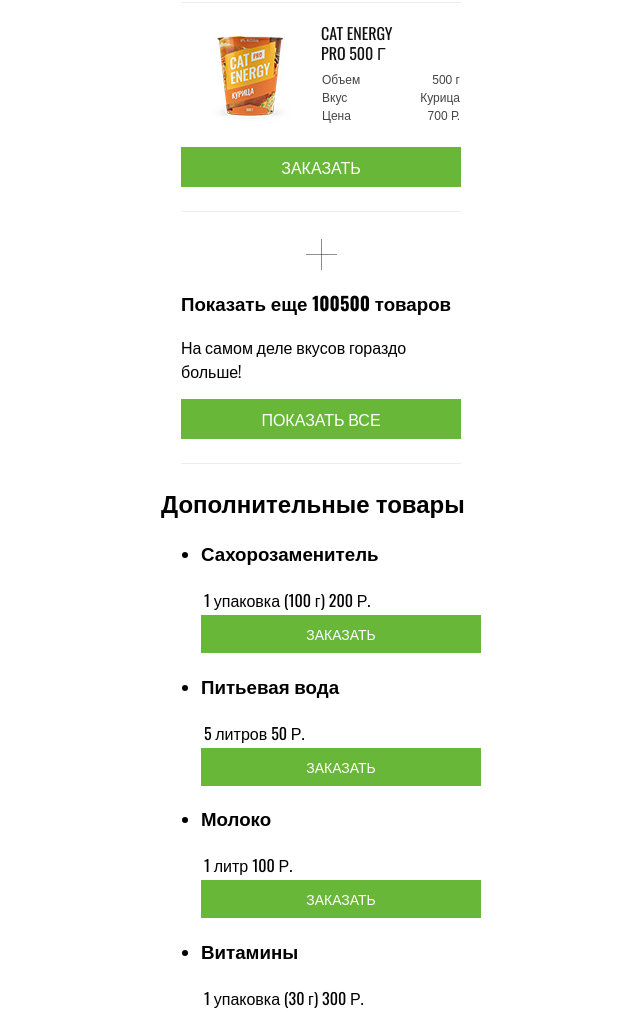
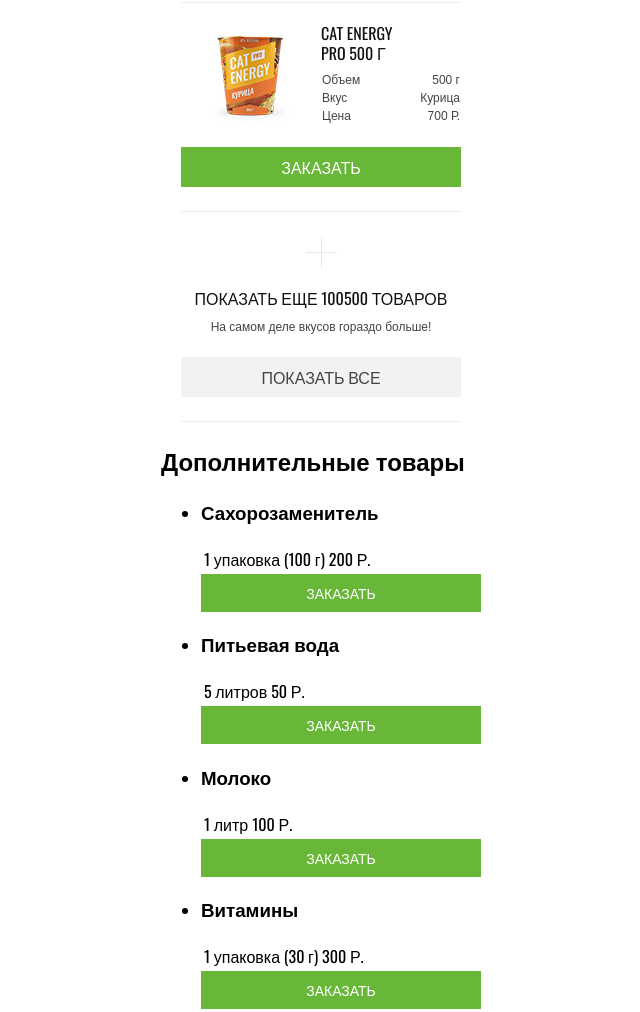
Before and after one commit to uzambara/1049277-cat-energy-17, a website: page source/catalog.html in a window 1280 px wide. Shown: the part 1480-2492 px from the top of the page, without its empty margins (319-959 px from the left). Drawn offline with nearby package versions, Linux system fonts and the light colour scheme; files that its build step writes are made by us from their sources; files whose address does not match are found by name.

Commit message:
Застилизовал карточку товаров "Показать все"

```diff
--- a/source/catalog.html
+++ b/source/catalog.html
@@ -194,9 +194,9 @@
         <li class="catalog-list__item catalog-card catalog-card--show-all">
           <img class="catalog-card__image--show-all" src="./img/icon-plus.svg" alt="Показать все" width="31"
             height="31">
-          <div class="catalog-card__description product-description product-description--show-all">
-            <h3 class="product-description__title product-description__title--show-all">Показать еще 100500 товаров</h3>
-            <p class="product-description__text">На самом деле вкусов гораздо больше!</p>
+          <div class="catalog-card__description-wrapper catalog-card__description-wrapper--show-all">
+            <h3 class="catalog-card__title catalog-card__title--show-all">Показать еще 100500 товаров</h3>
+            <p class="catalog-card__text catalog-card__text--show-all">На самом деле вкусов гораздо больше!</p>
           </div>
           <a class="button catalog-card__button catalog-card__button--show-all" href="all-catalog.html">Показать все</a>
         </li>
--- a/source/less/blocks/catalog-card.less
+++ b/source/less/blocks/catalog-card.less
@@ -6,7 +6,7 @@
   &--show-all {
     flex-direction: column;
     align-items: center;
-    padding-top: 27px;
+    padding-top: 25px;
   }
 }
 
@@ -14,7 +14,7 @@
   width: 140px;
   height: 144px;
 
-  &--showall {
+  &--show-all {
     width: 31px;
     height: 31px;
     opacity: 0.2;
@@ -27,6 +27,10 @@
   display: flex;
   flex-direction: column;
   justify-content: space-between;
+
+  &--show-all {
+    width: 100%;
+  }
 }
 
 .catalog-card__title {
@@ -38,6 +42,11 @@
   padding-right: 68px;
   text-transform: uppercase;
   margin: 0;
+
+  &--show-all {
+    padding: 0;
+    text-align: center;
+  }
 }
 
 .catalog-card__text {
@@ -49,6 +58,10 @@
   width: 100%;
   margin-bottom: 21px;
   border-collapse: collapse;
+
+  &--show-all {
+    text-align: center;
+  }
 }
 
 .catalog-card__description-item {
@@ -61,4 +74,9 @@
   margin-bottom: 24px;
   font-size: 16px;
   line-height: 1.25;
+
+  &--show-all {
+    background-color: #f2f2f2;
+    color: #444444;
+  }
 }
```
